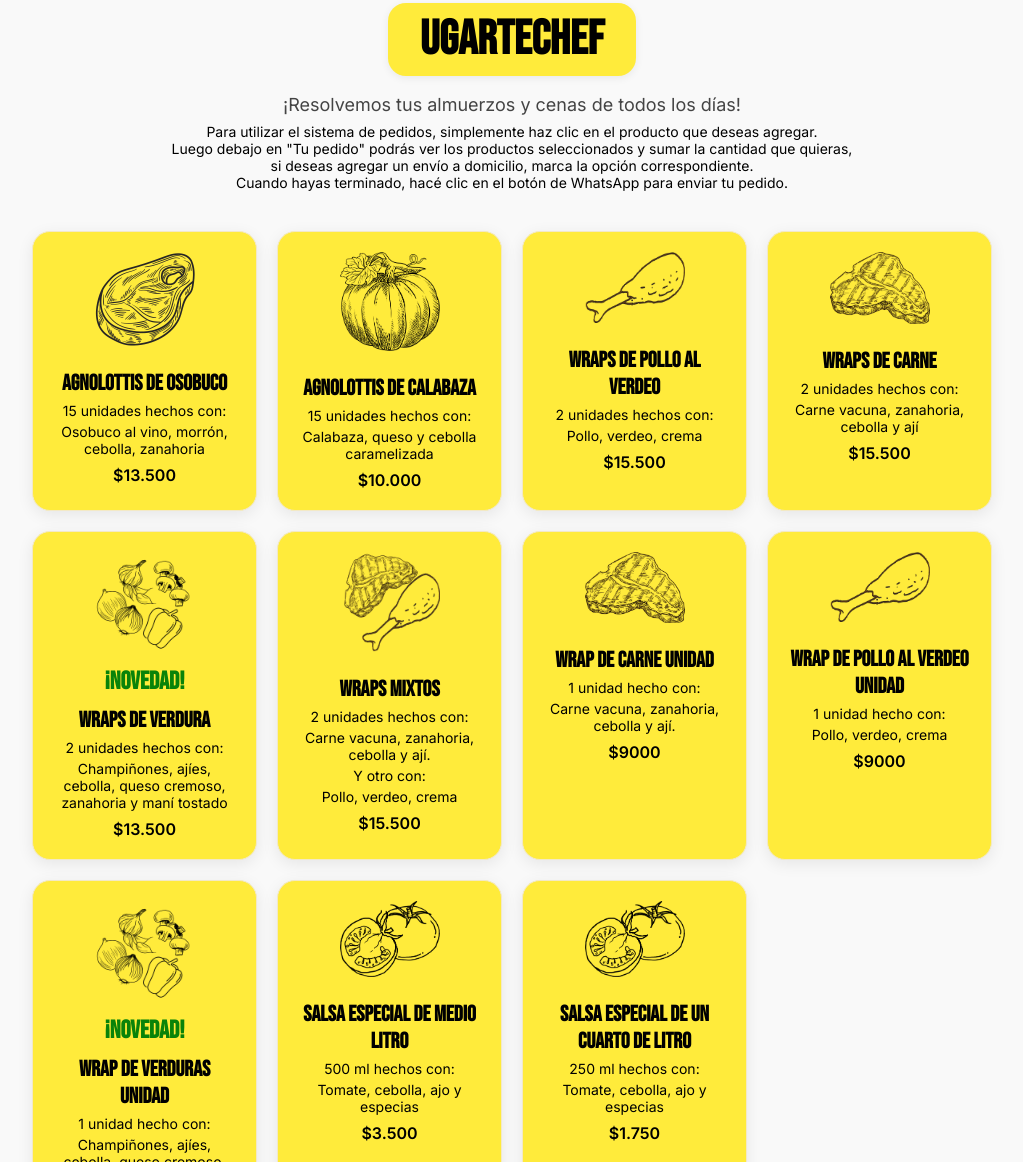
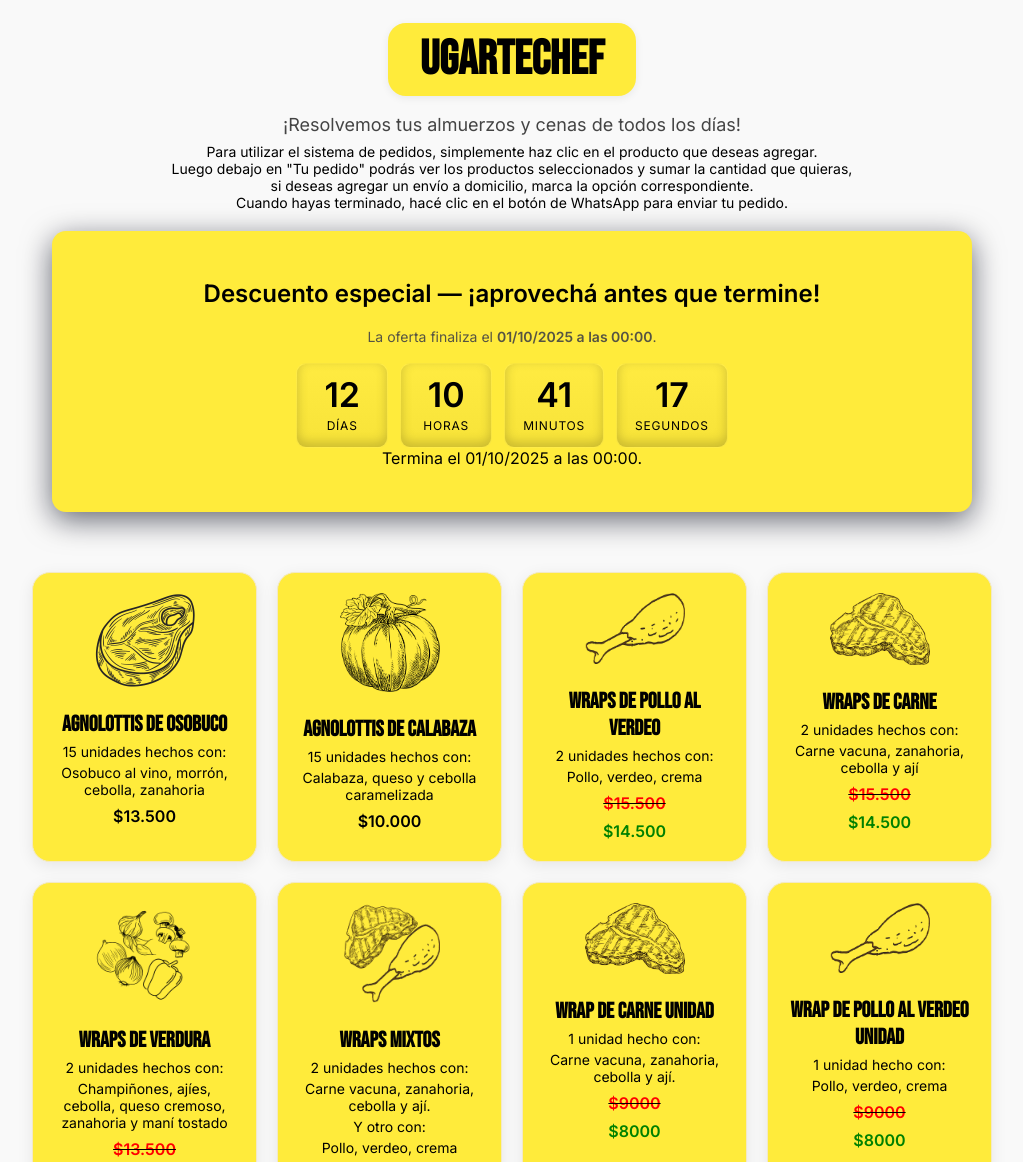
Before and after one commit to Ugartechef/ugartechef.github.io, a plain HTML site: page index.html in a window 1280 px wide. Shown: the part 189-1351 px from the top of the page, without its empty margins (128-1151 px from the left). Drawn offline with Linux system fonts and the light colour scheme.

Commit message:
Añado la oferta

```diff
--- a/estilos.css
+++ b/estilos.css
@@ -11,9 +11,13 @@
 
     body {
       margin: 0;
+      display: inline;
+      justify-content:center;
       font-family: 'Inter', sans-serif;
       background-color: var(--gris-claro);
       color: var(--negro);
+      align-items: center;
+      padding:24px;
     }
 
     header {
@@ -36,6 +40,74 @@
       font-size: 18px;
       margin: 8px 0;
       color: #444;
+    }
+
+    .wrap{
+      background:var(--amarillo);
+      padding:28px;
+      border-radius:14px;
+      box-shadow:0 8px 30px rgba(2,6,23,0.6);
+      max-width:920px;
+      width:100%;
+      text-align:center;
+      align-items: center;
+      margin: 20px auto;
+    }
+
+    p.sub{
+      margin:0 0 18px 0;
+      font-size:14px;
+      opacity:0.9;
+    }
+
+    .countdown{
+      display:flex;
+      gap:12px;
+      justify-content:center;
+      flex-wrap:wrap;
+    }
+    .unit{
+      background:linear-gradient(180deg, rgba(255,255,255,0.03), rgba(0,0,0,0.03));
+      border:1px solid rgba(255,255,255,0.04);
+      padding:14px 18px;
+      border-radius:10px;
+      min-width:92px;
+      box-shadow:inset 0 -4px 12px rgba(0,0,0,0.2);
+    }
+    .num{
+      font-size:34px;
+      font-weight:700;
+      color:var(--accent);
+      line-height:1;
+    }
+    .label{
+      font-size:12px;
+      margin-top:6px;
+      text-transform:uppercase;
+      letter-spacing:0.8px;
+      color:var(--negro);
+    }
+    .expired{
+      font-size:18px;
+      color:#ff6b6b;
+      margin-top:14px;
+      font-weight:600;
+    }
+    .cta{
+      margin-top:18px;
+      display:inline-block;
+      background:var(--accent);
+      color:#081225;
+      padding:10px 18px;
+      border-radius:10px;
+      font-weight:700;
+      text-decoration:none;
+    }
+
+    @media (max-width:600px){
+      .num{font-size:28px}
+      .unit{min-width:72px;padding:12px}
+      .wrap{padding:18px;margin-left: 0rem;}
     }
 
     .logo {
@@ -61,6 +133,14 @@
       color: rgb(9, 131, 9);
       font-size: 25px;
       margin: 0;
+    }
+
+    #rojo{
+      color: red;
+    }
+
+    #verde{
+      color: green;
     }
 
     .productos-grid {
--- a/index.html
+++ b/index.html
@@ -18,6 +18,32 @@
     <p id="instrucciones">Luego debajo en "Tu pedido" podrás ver los productos seleccionados y sumar la cantidad que quieras,</p>
     <p id="instrucciones">si deseas agregar un envío a domicilio, marca la opción correspondiente.</p>
     <p id="instrucciones">Cuando hayas terminado, hacé clic en el botón de WhatsApp para enviar tu pedido.</p>
+
+  <div class="wrap" role="region" aria-label="Cuenta regresiva para el descuento">
+    <h2>Descuento especial — ¡aprovechá antes que termine!</h2>
+    <p class="sub">La oferta finaliza el <strong>01/10/2025 a las 00:00</strong>.</p>
+
+    <div class="countdown" id="countdown" aria-live="polite">
+      <div class="unit">
+        <div class="num" id="days">--</div>
+        <div class="label">Días</div>
+      </div>
+      <div class="unit">
+        <div class="num" id="hours">--</div>
+        <div class="label">Horas</div>
+      </div>
+      <div class="unit">
+        <div class="num" id="minutes">--</div>
+        <div class="label">Minutos</div>
+      </div>
+      <div class="unit">
+        <div class="num" id="seconds">--</div>
+        <div class="label">Segundos</div>
+      </div>
+    </div>
+
+    <div id="message" style="min-height:36px"></div>
+  </div>
   </header>
 
   <div class="productos-grid">
@@ -37,64 +63,71 @@
       <strong>$10.000</strong>
     </div>
 
-    <div class="producto" onclick="agregarProducto('Wraps de Pollo', 15500)">
+    <div class="producto" onclick="agregarProducto('Wraps de Pollo', 14500)">
       <img src="polllo.webp" alt="Wrap de Pollo" id="imagen">
       <h3>WRAPS DE POLLO AL VERDEO</h3>
       <p>2 unidades hechos con:</p>
       <p>Pollo, verdeo, crema</p>
-      <strong>$15.500</strong>
+      <s><strong id="rojo">$15.500</strong></s>
+      <strong id="verde">$14.500</strong>
     </div>
 
-    <div class="producto" onclick="agregarProducto('Wraps de Carne', 15500)">
+    <div class="producto" onclick="agregarProducto('Wraps de Carne', 14500)">
       <img src="Carne.png" alt="Wrap de Carne" id="imagen">
       <h3>WRAPS DE CARNE</h3>
       <p>2 unidades hechos con:</p>
       <p>Carne vacuna, zanahoria, cebolla y ají</p>
-      <strong>$15.500</strong>
+      <s><strong id="rojo">$15.500</strong></s>
+      <strong id="verde">$14.500</strong>
     </div>
 
-    <div class="producto" onclick="agregarProducto('Wraps de Verdura', 13500)">
+    <div class="producto" onclick="agregarProducto('Wraps de Verdura', 11500)">
       <img src="Verdura.png" alt="Wrap de Verdura" id="imagen">
-      <h4 id="novedad">¡NOVEDAD!</h4>
+      <!--<h4 id="novedad">¡NOVEDAD!</h4>-->
       <h3>WRAPS DE VERDURA</h3>
       <p>2 unidades hechos con:</p>
       <p>Champiñones, ajíes, cebolla, queso cremoso, zanahoria y maní tostado</p>
-      <strong>$13.500</strong>
+      <s><strong id="rojo">$13.500</strong></s>
+      <strong id="verde">$11.500</strong>
     </div>
 
-    <div class="producto" onclick="agregarProducto('Wraps mixtos', 15500)">
+    <div class="producto" onclick="agregarProducto('Wraps mixtos', 14500)">
       <img src="WrapMixto.png" alt="Wrap de Carne" id="imagen">
       <h3>WRAPS MIXTOS</h3>
       <p>2 unidades hechos con:</p>
       <p>Carne vacuna, zanahoria, cebolla y ají.</p>
       <p>Y otro con:</p>
       <p>Pollo, verdeo, crema</p>
-      <strong>$15.500</strong>
+      <s><strong id="rojo">$15.500</strong></s>
+      <strong id="verde">$14.500</strong>
     </div>
 
-    <div class="producto" onclick="agregarProducto('Wrap unidad de Carne', 9000)">
+    <div class="producto" onclick="agregarProducto('Wrap unidad de Carne', 8000)">
       <img src="Carne.png" alt="Wrap de Carne" id="imagen">
       <h3>WRAP DE CARNE UNIDAD</h3>
       <p>1 unidad hecho con:</p>
       <p>Carne vacuna, zanahoria, cebolla y ají.</p>
-      <strong>$9000</strong>
+      <s><strong id="rojo">$9000</strong></s>
+      <strong id="verde">$8000</strong>
     </div>
 
-    <div class="producto" onclick="agregarProducto('Wrap unidad de Pollo', 9000)">
+    <div class="producto" onclick="agregarProducto('Wrap unidad de Pollo', 8000)">
       <img src="polllo.webp" alt="Wrap de Pollo" id="imagen">
       <h3>WRAP DE POLLO AL VERDEO UNIDAD</h3>
       <p>1 unidad hecho con:</p>
       <p>Pollo, verdeo, crema</p>
-      <strong>$9000</strong>
+      <s><strong id="rojo">$9000</strong></s>
+      <strong id="verde">$8000</strong>
     </div>
 
-    <div class="producto" onclick="agregarProducto('Wrap unidad de Verdura', 7500)">
+    <div class="producto" onclick="agregarProducto('Wrap unidad de Verdura', 6500)">
       <img src="Verdura.png" alt="Wrap de Verdura" id="imagen">
-      <h4 id="novedad">¡NOVEDAD!</h4>
+      <!--<h4 id="novedad">¡NOVEDAD!</h4>-->
       <h3>WRAP DE VERDURAS UNIDAD</h3>
       <p>1 unidad hecho con:</p>
       <p>Champiñones, ajíes, cebolla, queso cremoso, zanahoria y maní tostado</p>
-      <strong>$7500</strong>
+      <s><strong id="rojo">$7500</strong></s>
+      <strong id="verde">$6500</strong>
     </div>
 
     <div class="producto" onclick="agregarProducto('Salsa de Tomate de 500 ml', 3500)">
--- a/main.js
+++ b/main.js
@@ -162,3 +162,50 @@
 
     actualizarLinkWhatsapp();
   }
+
+
+    const targetISO = '2025-10-01T00:00:00-03:00';
+    const target = new Date(targetISO);
+
+    const elDays = document.getElementById('days');
+    const elHours = document.getElementById('hours');
+    const elMinutes = document.getElementById('minutes');
+    const elSeconds = document.getElementById('seconds');
+    const message = document.getElementById('message');
+
+    function pad(n){ return String(n).padStart(2,'0'); }
+
+    function update(){
+      const now = new Date();
+      const diff = target.getTime() - now.getTime();
+
+      if (diff <= 0) {
+
+        elDays.textContent = '00';
+        elHours.textContent = '00';
+        elMinutes.textContent = '00';
+        elSeconds.textContent = '00';
+        message.innerHTML = '<div class="expired">¡La promoción ha finalizado!</div>';
+
+        clearInterval(timer);
+        return;
+      }
+
+      const totalSeconds = Math.floor(diff / 1000);
+      const days = Math.floor(totalSeconds / (24*3600));
+      const hours = Math.floor((totalSeconds % (24*3600)) / 3600);
+      const minutes = Math.floor((totalSeconds % 3600) / 60);
+      const seconds = totalSeconds % 60;
+
+      elDays.textContent = pad(days);
+      elHours.textContent = pad(hours);
+      elMinutes.textContent = pad(minutes);
+      elSeconds.textContent = pad(seconds);
+
+      // mensaje accesible / microcopy
+      message.textContent = `Termina el 01/10/2025 a las 00:00.`;
+    }
+
+    // primer update inmediato y luego cada 1s
+    update();
+    const timer = setInterval(update, 1000);
```
